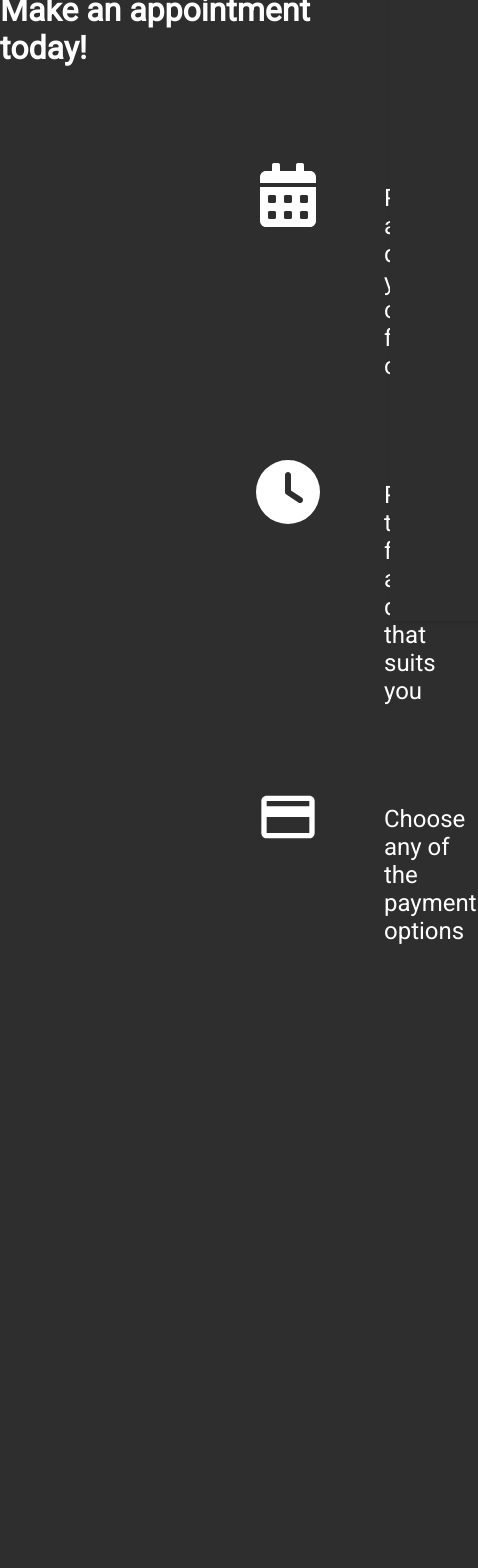
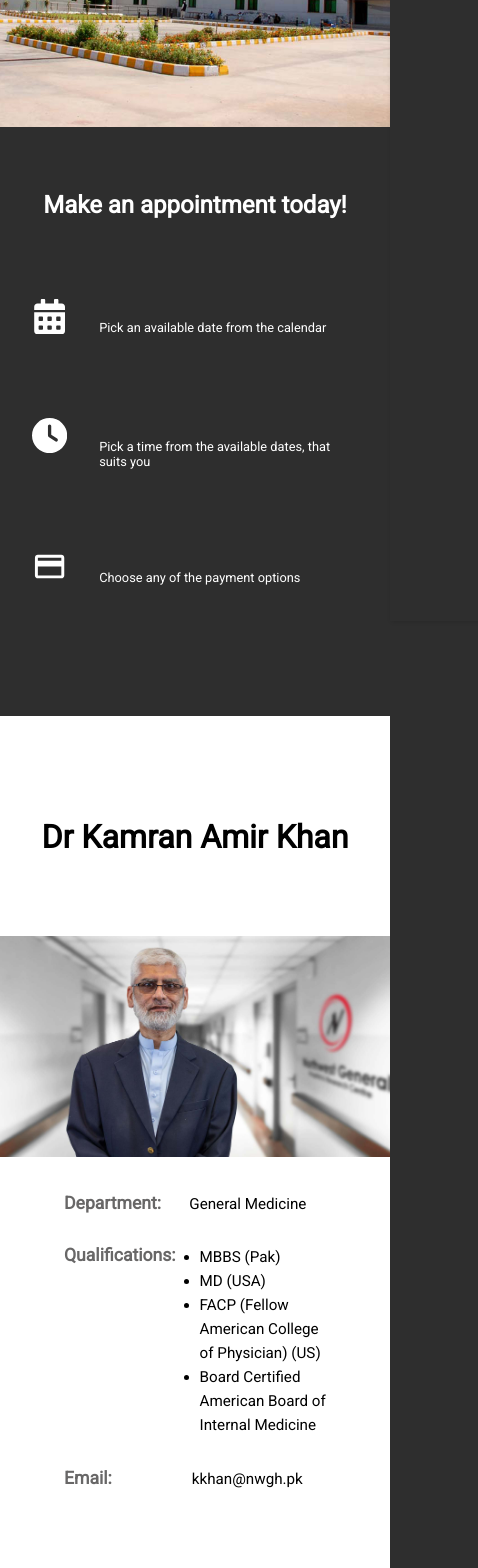
Before and after one commit to 0marKhan/hospital, a React (Create React App) app: page /home in a window 390 px wide. Shown: the part 223-1791 px from the top of the page, 478 px wide, since content can reach past the window. Before the commit the page ends 1248 px from the top, so only its background shows below. Built offline with nearby package versions, Linux system fonts and the light colour scheme.

Commit message:
added an about section phew

```diff
--- a/src/components/Navbar.scss
+++ b/src/components/Navbar.scss
@@ -33,11 +33,11 @@
       .nav-link {
         color: #fff;
         text-decoration: none;
-        transition: color 0.2s ease-in-out;
+        transition: color 0.2s;
         &:hover {
           cursor: pointer;
+
           font-weight: bolder;
-          color: #1976d2;
         }
       }
     }
@@ -60,7 +60,7 @@
 
     .side-nav {
       visibility: visible;
-      display: flex; // Make sure it's not set to 'none'
+      display: flex;
       align-items: center;
       justify-content: flex-end;
       margin-right: 2rem;
--- a/src/components/SideNav.scss
+++ b/src/components/SideNav.scss
@@ -44,10 +44,10 @@
       a {
         text-decoration: none;
         color: #fff;
-        transition: color 0.2s ease-in-out;
+        transition: color 0.2s;
 
         &:hover {
-          color: #1976d2; // This will now correctly change the color on hover
+          font-weight: bolder;
           cursor: pointer;
         }
       }
--- /dev/null
+++ b/src/components/StepperComp.scss
@@ -0,0 +1,9 @@
+.back-link {
+  margin: 1rem 1.5rem 2rem 0rem;
+  text-align: end;
+  transition: 0.3s;
+}
+
+.back-link:hover {
+  font-weight: bolder;
+}
--- a/src/components/StepperComp.tsx
+++ b/src/components/StepperComp.tsx
@@ -7,6 +7,8 @@ import Button from "@mui/material/Button";
 import Typography from "@mui/material/Typography";
 import { useNavigate } from "react-router-dom";
 import { Link } from "react-router-dom";
+
+import "./StepperComp.scss";
 
 const steps = ["Date and Time", "Payment Information", "Confirm"];
 
@@ -85,7 +87,7 @@ const StepperComp: React.FC<StepperCompProps> = ({
 
   return (
     <>
-      <div style={{ margin: "1rem 1.5rem 2rem 0rem", textAlign: "end" }}>
+      <div className="back-link">
         <Link
           style={{
             color: "#fff",
--- a/src/pages/DateAndTimePage.tsx
+++ b/src/pages/DateAndTimePage.tsx
@@ -18,7 +18,7 @@ const DateAndTimePage: React.FC = () => {
 
   return (
     <>
-      <div style={{ margin: "1rem 1.5rem 0rem 0rem", textAlign: "end" }}>
+      <div className="back-link">
         <Link
           style={{
             color: "#fff",
--- a/src/pages/Home.scss
+++ b/src/pages/Home.scss
@@ -15,24 +15,114 @@
   }
 
   .appointment-instruction-body {
-    margin: 6rem 0 5rem 16rem;
+    margin-top: 5rem;
+    margin-bottom: 8rem;
     .appointment-instruction-row {
-      margin-top: 5rem;
+      margin: 5rem 14rem 0 14rem;
       display: flex;
       justify-content: start;
       gap: 4rem;
+
+      .appointment-instruction-text {
+        color: #fff;
+        margin-top: 1.3rem;
+        font-size: 1.5rem;
+      }
+
+      .appointment-img {
+        color: #fff;
+        font-size: 4rem;
+      }
     }
   }
+}
 
-  .appointment-instruction-text {
-    color: #fff;
-    margin-top: 1.3rem;
-    font-size: 1.5rem;
+@media (max-width: 1177px) {
+  .page-body {
+    .appointment-instruction-body {
+      .appointment-instruction-row {
+        .appointment-instruction-text {
+          color: #fff;
+          margin-top: 1.3rem;
+          font-size: 1.3rem;
+        }
+        .appointment-img {
+          color: #fff;
+          font-size: 3rem;
+        }
+      }
+    }
+  }
+}
+
+@media (max-width: 1018px) {
+  .page-body {
+    .appointment-instruction-body {
+      .appointment-instruction-row {
+        margin: 5rem 10rem 0 10rem;
+      }
+    }
+  }
+}
+
+@media (max-width: 878px) {
+  .page-body {
+    .make-appointment-text {
+      font-size: 1.5rem;
+    }
+
+    .appointment-instruction-body {
+      .appointment-instruction-row {
+        margin: 5rem 8rem 0 8rem;
+        gap: 3rem;
+        .appointment-instruction-text {
+          color: #fff;
+          margin-top: 1.3rem;
+          font-size: 1.1rem;
+        }
+        .appointment-img {
+          color: #fff;
+          font-size: 2.5rem;
+        }
+      }
+    }
   }
 }
 
 @media (max-width: 768px) {
   .banner {
-    height: 150px;
+    height: 350px;
   }
 }
+
+@media (max-width: 712px) {
+  .page-body {
+    .appointment-instruction-body {
+      .appointment-instruction-row {
+        margin: 5rem 6rem 0 6rem;
+        gap: 2rem;
+      }
+    }
+  }
+}
+
+@media (max-width: 480px) {
+  .page-body {
+    .appointment-instruction-body {
+      .appointment-instruction-row {
+        margin: 5rem 2rem 0 2rem;
+        gap: 2rem;
+
+        .appointment-instruction-text {
+          color: #fff;
+          margin-top: 1.3rem;
+          font-size: 0.8rem;
+        }
+        .appointment-img {
+          color: #fff;
+          font-size: 2.2rem;
+        }
+      }
+    }
+  }
+}
--- a/src/pages/Home.tsx
+++ b/src/pages/Home.tsx
@@ -7,6 +7,8 @@ import { MdOutlinePayment } from "react-icons/md";
 
 import northwest from "../assets/northwest.jpg";
 import "./Home.scss";
+
+import About from "../sections/About";
 
 const Home = () => {
   return (
@@ -20,15 +22,15 @@ const Home = () => {
         <div className="appointment-instruction-body">
           <div className="appointment-instruction-row">
             <div className="appointment-instruction-img">
-              <FaCalendarAlt style={{ color: "#fff", fontSize: "4rem" }} />
+              <FaCalendarAlt className="appointment-img" />
             </div>
             <div className="appointment-instruction-text">
-              Pick an available date of your choice from the calendar
+              Pick an available date from the calendar
             </div>
           </div>
           <div className="appointment-instruction-row">
             <div className="appointment-instruction-img">
-              <FaClock style={{ color: "#fff", fontSize: "4rem" }} />
+              <FaClock className="appointment-img" />
             </div>
             <div className="appointment-instruction-text">
               Pick a time from the available dates, that suits you
@@ -36,7 +38,7 @@ const Home = () => {
           </div>
           <div className="appointment-instruction-row">
             <div className="appointment-instruction-img">
-              <MdOutlinePayment style={{ color: "#fff", fontSize: "4rem" }} />
+              <MdOutlinePayment className="appointment-img" />
             </div>
             <div className="appointment-instruction-text">
               Choose any of the payment options
@@ -44,6 +46,7 @@ const Home = () => {
           </div>
         </div>
       </div>
+      <About />
     </>
   );
 };
--- /dev/null
+++ b/src/sections/About.scss
@@ -0,0 +1,86 @@
+.about-container {
+  position: relative;
+  background-color: #fff;
+  overflow: hidden;
+
+  .doctor-name {
+    padding-top: 5rem;
+    text-align: center;
+  }
+
+  .flex-body {
+    margin: 5rem 5rem;
+    display: flex;
+    .about-img {
+      img {
+        width: 35rem;
+      }
+    }
+
+    .about-text {
+      padding-left: 2rem;
+      margin-top: 2rem;
+      font-size: 0.95rem;
+
+      .email {
+        .about-span {
+          margin-right: 5rem;
+        }
+      }
+
+      .department {
+        margin-bottom: 2rem;
+        .about-span {
+          margin-right: 1.5rem;
+        }
+      }
+
+      .qualifications {
+        display: flex;
+        margin: 0;
+        margin-bottom: 1rem;
+
+        ul {
+          line-height: 1.5rem;
+          margin-top: 0rem;
+
+          margin-left: -2rem;
+          text-align: start;
+          li {
+            margin-right: 2rem;
+          }
+        }
+      }
+
+      .about-span {
+        color: #686767;
+        font-weight: bolder;
+        margin-right: 1rem;
+        text-align: center;
+        font-size: 1.1rem;
+      }
+    }
+  }
+}
+
+@media (max-width: 1060px) {
+  .flex-body {
+    display: flex;
+    flex-direction: column;
+    margin: 0;
+    align-items: center;
+  }
+}
+
+@media (max-width: 600px) {
+  .about-container {
+    .flex-body {
+      margin: 5rem 2rem;
+      .about-img {
+        img {
+          width: 25rem;
+        }
+      }
+    }
+  }
+}
--- /dev/null
+++ b/src/sections/About.tsx
@@ -0,0 +1,35 @@
+import React from "react";
+import "./About.scss";
+import Doctor from "../assets/DrKamranAmir-LS.jpg";
+
+const About = () => {
+  return (
+    <div className="about-container">
+      <h1 className="doctor-name">Dr Kamran Amir Khan</h1>
+      <div className="flex-body">
+        <div className="about-img">
+          <img src={Doctor} />
+        </div>
+        <div className="about-text">
+          <div className="department">
+            <span className="about-span">Department: </span> General Medicine
+          </div>
+          <div className="qualifications">
+            <span className="about-span">Qualifications: </span>
+            <ul>
+              <li>MBBS (Pak)</li>
+              <li>MD (USA)</li>
+              <li>FACP (Fellow American College of Physician) (US)</li>
+              <li>Board Certified American Board of Internal Medicine</li>
+            </ul>
+          </div>
+          <div className="email">
+            <span className="about-span">Email:</span>kkhan@nwgh.pk
+          </div>
+        </div>
+      </div>
+    </div>
+  );
+};
+
+export default About;
```
Also changed, not shown: src/sections/Footer.tsx (added, +7 -0 lines), src/assets/DrKamranAmir-LS.jpg (added), src/sections/Footer.scss (added).
